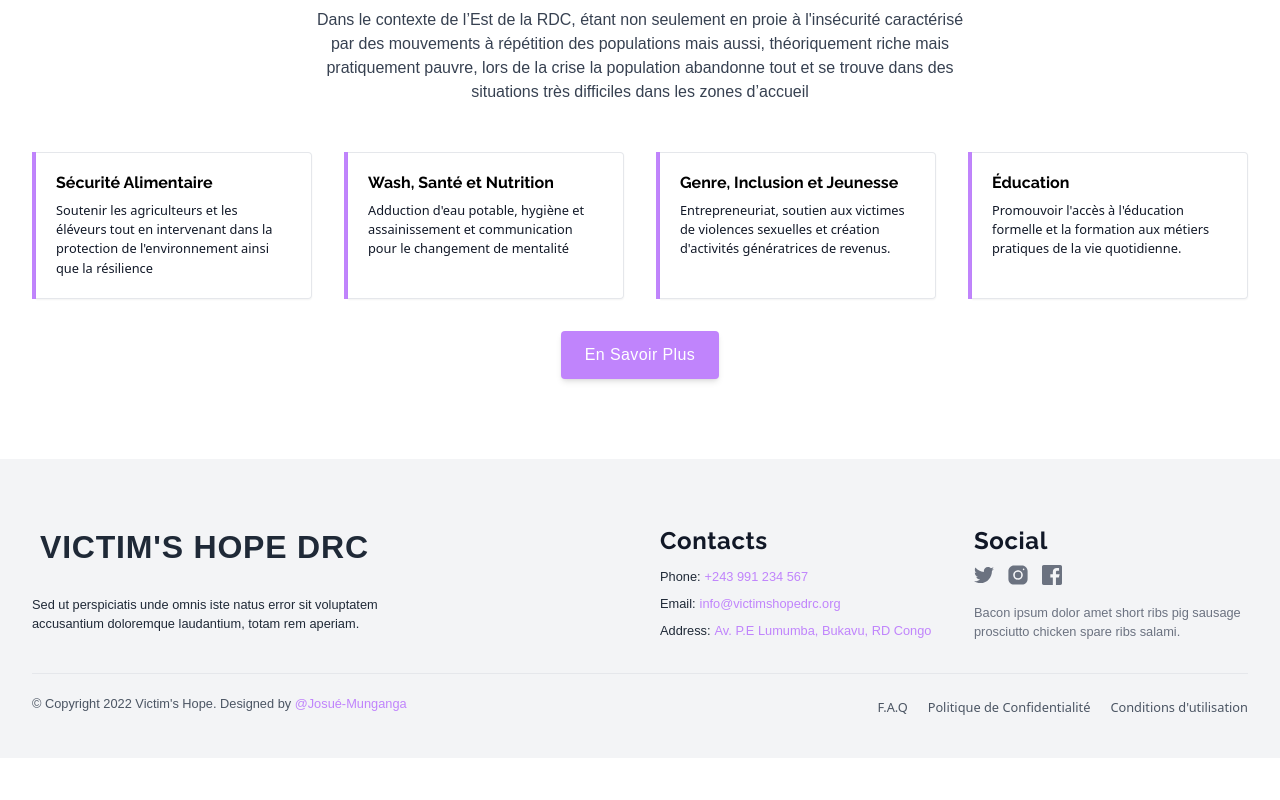
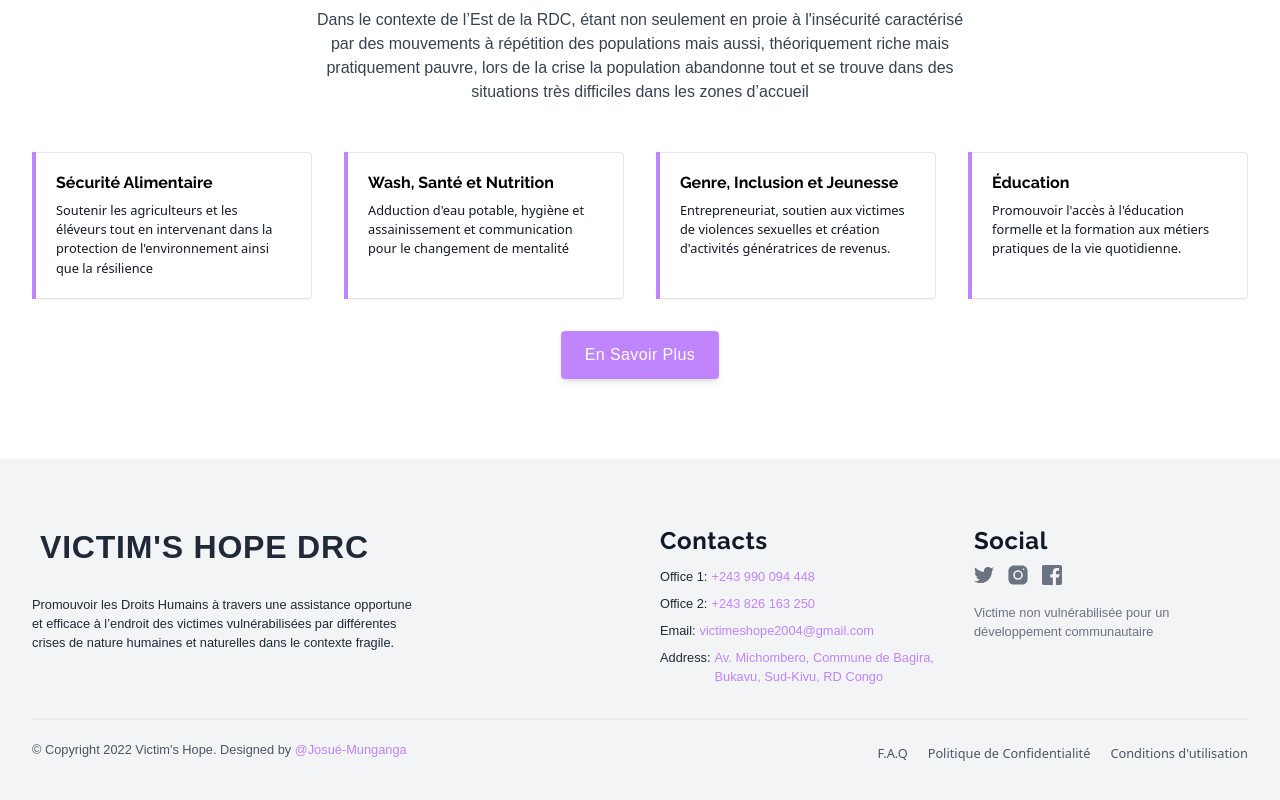
Before and after one commit to josumung999/victimshopedrc, a Next.js app: page / in a window 1280 px wide. Shown: the part 2374-3174 px from the top of the page. Before the commit the page ends 3132 px from the top, so only its background shows below. Built offline with nearby package versions, Linux system fonts and the light colour scheme; a web font is replaced by a local one.

Commit message:
Finished with the footer section

```diff
--- a/components/Footer.jsx
+++ b/components/Footer.jsx
@@ -18,8 +18,8 @@ const Footer = () => {
             </a>
             <div className="mt-6 lg:max-w-sm">
               <p className="text-sm font-Roboto text-gray-800 dark:text-gray-300">
-                Sed ut perspiciatis unde omnis iste natus error sit voluptatem
-                accusantium doloremque laudantium, totam rem aperiam.
+                Promouvoir les Droits Humains à travers une assistance opportune et efficace à l’endroit des victimes
+                vulnérabilisées par différentes crises de nature humaines et naturelles dans le contexte fragile.
               </p>
             </div>
           </div>
@@ -28,21 +28,30 @@ const Footer = () => {
               Contacts
             </p>
             <div className="flex font-Roboto" >
-              <p className="mr-1 text-base text-gray-800 dark:text-gray-300">Phone:</p>
+              <p className="mr-1 text-base text-gray-800 dark:text-gray-300">Office 1:</p>
               <a
-                href="tel:+243991234567"
+                href="tel:+24399094448"
                 className="transition-colors duration-300 text-purple-400 hover:text-purple-800"
               >
-                +243 991 234 567
+                +243 990 094 448
+              </a>
+            </div>
+            <div className="flex font-Roboto" >
+              <p className="mr-1 text-base text-gray-800 dark:text-gray-300">Office 2:</p>
+              <a
+                href="tel:+243826163250"
+                className="transition-colors duration-300 text-purple-400 hover:text-purple-800"
+              >
+                +243 826 163 250
               </a>
             </div>
             <div className="flex font-Roboto" >
               <p className="mr-1 text-gray-800 dark:text-gray-300">Email:</p>
               <a
-                href="mailto:info@victimshopedrc.org"
+                href="mailto:victimeshope2004@gmail.com"
                 className="transition-colors duration-300 text-purple-400 hover:text-purple-800"
               >
-                info@victimshopedrc.org
+                victimeshope2004@gmail.com
               </a>
             </div>
             <div className="flex font-Roboto" >
@@ -55,7 +64,7 @@ const Footer = () => {
                 title="Our address"
                 className="transition-colors duration-300 text-purple-400 hover:text-purple-800"
               >
-                Av. P.E Lumumba, Bukavu, RD Congo
+                Av. Michombero, Commune de Bagira, Bukavu, Sud-Kivu, RD Congo
               </a>
             </div>
           </div>
@@ -91,8 +100,7 @@ const Footer = () => {
               </a>
             </div>
             <p className="mt-4 text-sm font-Roboto text-gray-500 dark:text-gray-400">
-              Bacon ipsum dolor amet short ribs pig sausage prosciutto chicken
-              spare ribs salami.
+              Victime non vulnérabilisée pour un développement communautaire
             </p>
           </div>
         </div>
```
